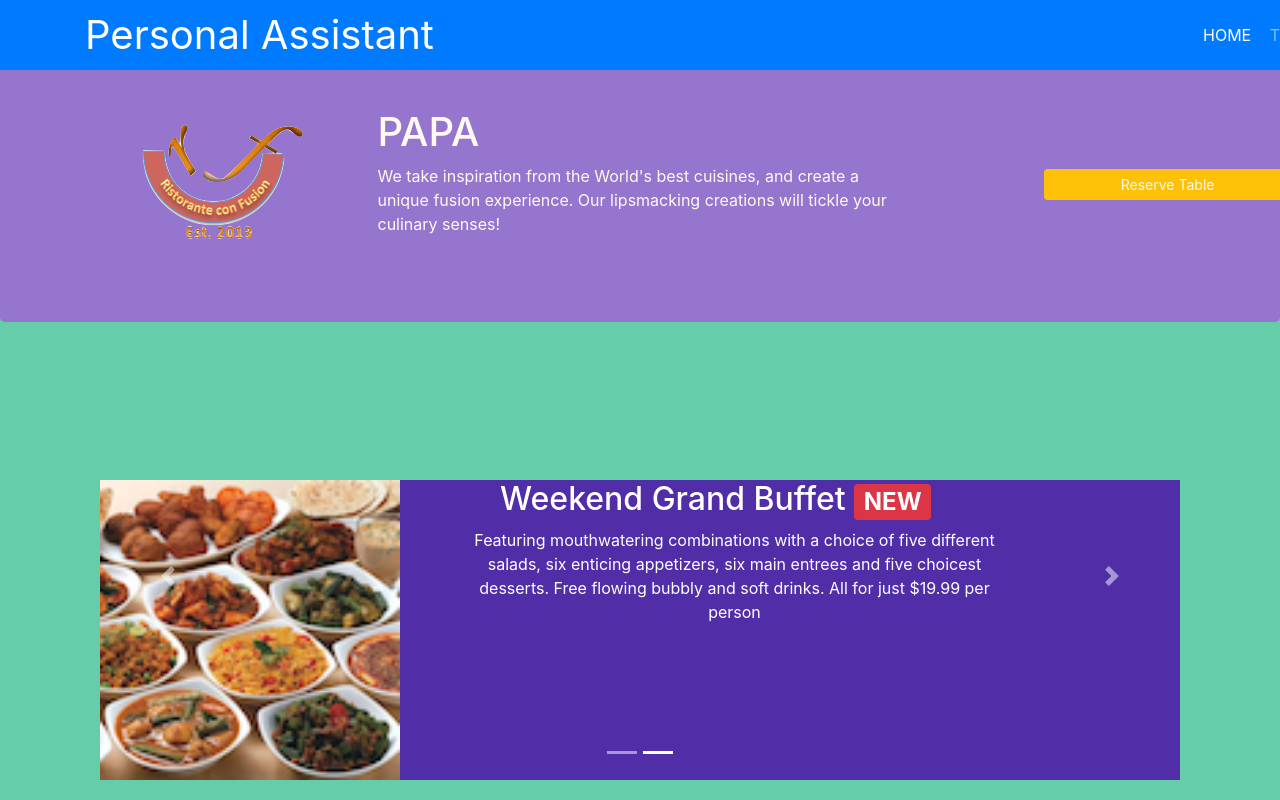
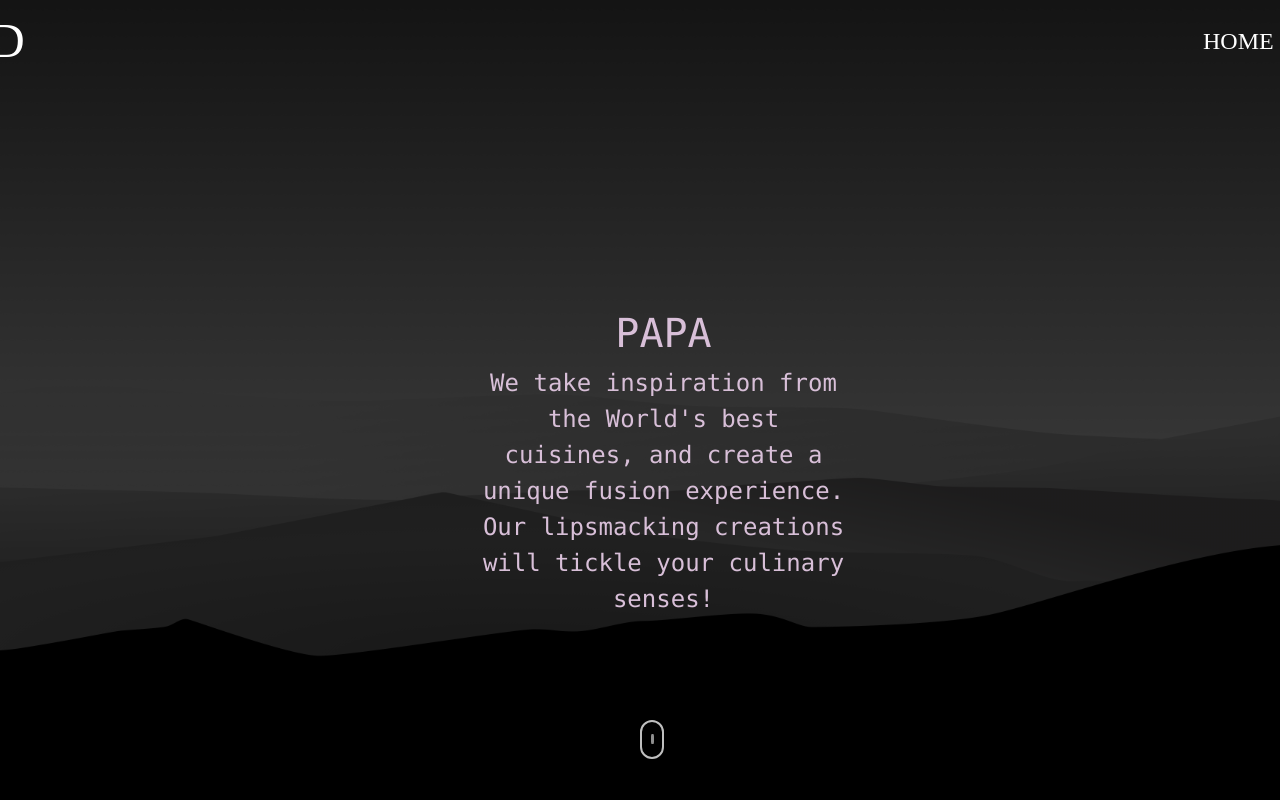
Before and after one commit to saijaideep10/websiteForDisabled, a website: page index.html in a window 1280 px wide. Shown: the top 800 px of the page. Drawn offline with nearby package versions, Linux system fonts and the light colour scheme.

Commit message:
colouring part-1

```diff
--- a/css/styles.css
+++ b/css/styles.css
@@ -1,5 +1,5 @@
 .row-header{
-    margin:0px auto;
+    margin: 25% auto;
     padding:0px;
 }
 
@@ -11,19 +11,28 @@
 }
 
 .footer{
-    background-color: #D1C4E9;
-    margin: 28% auto;
+    margin: 20%;
     padding: 40px 0px 20px 0px;
     margin-bottom: 0%;
+    background: transparent;
+    color: white;
+    margin-left: 5%;
+    color: white;
 }
 
 .jumbotron {
-    padding:70px 30px 70px 30px;
+    padding:70px 0px 70px 0px;
     margin:0px auto;
-    background: #9575CD ;
-    color:floralwhite;
-    margin-top:-10%;
+    color: thistle;
+    margin-top:3%;
+    margin-left: 35%;
+    padding-bottom: 6%;
+    background: transparent;
+    text-align: center;
+    font-family: "Lucida Console", "Courier New", monospace;
 }
+
+
 
 address{
     font-size:80%;
@@ -32,22 +41,66 @@ address{
 }
 
 body{
-    padding:50px 0px 0px 0px;
-    z-index:0;
-    background-color: mediumaquamarine;
+    background-image: url('../img/800252.png');
+  min-height: 100%;
+  background-position: center;
+  background-size: cover;
+  background-repeat: no-repeat;
+  font-size: 24px !important;
+  font-family: "Trade Winds";
+  background-attachment: fixed;
+  margin-bottom: 1%;
+  color: white;
+  margin:0;
+  padding: 0;
+  display: grid;
+  height: 100%;
+}
+.mousey {
+    width: 20px;
+    height: 35px;
+    border: 2px solid #fff;
+    border-radius: 25px;
+    opacity: 0.75;
+    box-sizing: content-box;
+    display: flex;
+    justify-content: center;
+    top : 90%;
+    left : 50%;
+    position : absolute;
+  }
+  .mousey .scroller {
+    width: 3px;
+    height: 10px;
+    border-radius: 25%;
+    background-color: #fff;
+    animation-name: scroll;
+    animation-duration: 2s;
+    animation-timing-function: ease-in-out;
+    animation-iteration-count: infinite;
+  }
 
-    padding-top: 13%;
-}
+  @keyframes scroll {
+    from {
+      opacity : 1;
+      transform: translateY(4px);
+    }
+    to {
+      opacity : 0.5;
+      transform: translateY(20px);
+    }
+    }
 
 .navbar{
     padding:0%;
     margin:0%;
     margin-top: 0px;
     border: 0%;
-}
+    }
 
 .navbar-brand {
-    font-size: 250%;
+    font-size: 200%;
+    margin-left: -25%;
 }
 
 .navbar-inverse {
@@ -73,8 +126,9 @@ body{
 }
 
 .mycarousel{
-    background: #512da8;
-    margin-top: 10%;
+    background: black;
+    opacity: 0.6;
+    margin-top: 8%;
     margin-bottom: 0%;
 }
 
@@ -91,6 +145,8 @@ body{
 
 .carousel-caption{
     text-align: center;
+    margin-top: -5%;
+    margin-bottom: -8%;
 }
 
 .carousel-caption h2 {
@@ -103,10 +159,13 @@ body{
 }
 
 .btn{
-    margin-left: 45%;
-    margin-top: 3%;
+    margin-left: 42%;
+    margin-right: 43%;
+    margin-top: 20%;
+    border: 2px solid red;
+    border-radius: 20%;
 }
 
 .btn-outline-danger{
-    font-size: 200%;
+
 }
--- a/index.html
+++ b/index.html
@@ -17,12 +17,12 @@
                 </head>
 
                 <body>
-                    <nav class="navbar navbar-dark navbar-expand-sm bg-primary fixed-top">
+                    <nav class="navbar navbar-dark navbar-expand-sm fixed-top">
                         <div class="container">
                             <button class="navbar-toggler" type="button" data-toggle="collapse" data-target="#Navbar">
                                 <span class="navbar-toggler-icon"></span>
                             </button>
-                            <a class="navbar-brand mr-auto" href="./index.html">Personal Assistant</a>
+                            <a class="navbar-brand mr-auto" href="./index.html">Visual AID </a>
                             <div class="collapse navbar-collapse" id="Navbar">
                                 <ul class="navbar-nav mr-auto">
                                     <li class="nav-item active"><a class="nav-link" href="#">HOME</a></li>
@@ -37,19 +37,17 @@
                         <div class="container">
 
                             <div class="row row-header">
-                                <div class="col col-sm align-self-center" style="text-align: center;">
-                                    <img src="img/logo.png" class="img-fluid">
-                                </div>
                                 <div class="col-12 col-sm-6">
                                     <h1>PAPA</h1>
                                     <p>We take inspiration from the World's best cuisines, and create a unique fusion experience. Our lipsmacking creations will tickle your culinary senses!</p>
                                 </div>
-                                <div class="col-12 col-sm align-self-center" style="text-align: center;">
-                                    <a type="button" class="btn btn-warning btn-sm btn-block" data-toggle="modal" data-target="#reservationFormModal" role="button">Reserve Table</a>
-                                </div>
+
                             </div>
                         </div>
                      </header>
+                     <div class="mousey">
+                        <div class="scroller"></div>
+                      </div>
                     <div class="container">
                         <div class="row row-content">
                             <div class="col">
@@ -107,16 +105,6 @@
                                         <i class="fa fa-envelope fa-lg"></i>: <a href="mailto:confusion@food.net">confusion@food.net</a>
                                     </address>
                                 </div>
-                                <div class="col col-sm-4 align-self-center">
-                                    <div style="text-align:center">
-                                        <a class="btn btn-social-icon btn-google-plus" href="http://google.com/+"><i class="fa fa-google-plus"></i></a>
-                                        <a class="btn btn-social-icon btn-facebook" href="http://www.facebook.com/profile.php?id="><i class="fa fa-facebook"></i></a>
-                                        <a class="btn btn-social-icon btn-linkedin" href="http://www.linkedin.com/in/"><i class="fa fa-linkedin"></i></a>
-                                        <a class="btn btn-social-icon btn-twitter" href="http://twitter.com/"><i class="fa fa-twitter"></i></a>
-                                        <a class="btn btn-social-icon btn-youtube" href="http://youtube.com/"><i class="fa fa-youtube"></i></a>
-                                        <a class="btn btn-social-icon" href="mailto:"><i class="fa fa-envelope-o"></i></a>
-                                    </div>
-                                </div>
                             </div>
                             <div class="row justify-content-center">
                                 <div class="col-auto">
```
Also changed, not shown: TSAST.html (+5 -17 lines), img/800252.png (added), img/head-bg.jpg (added).
